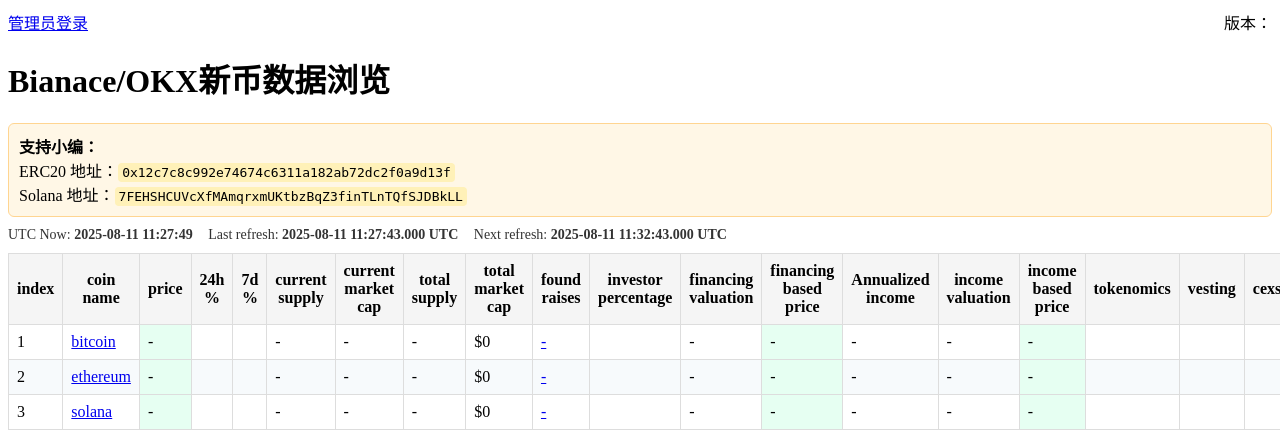
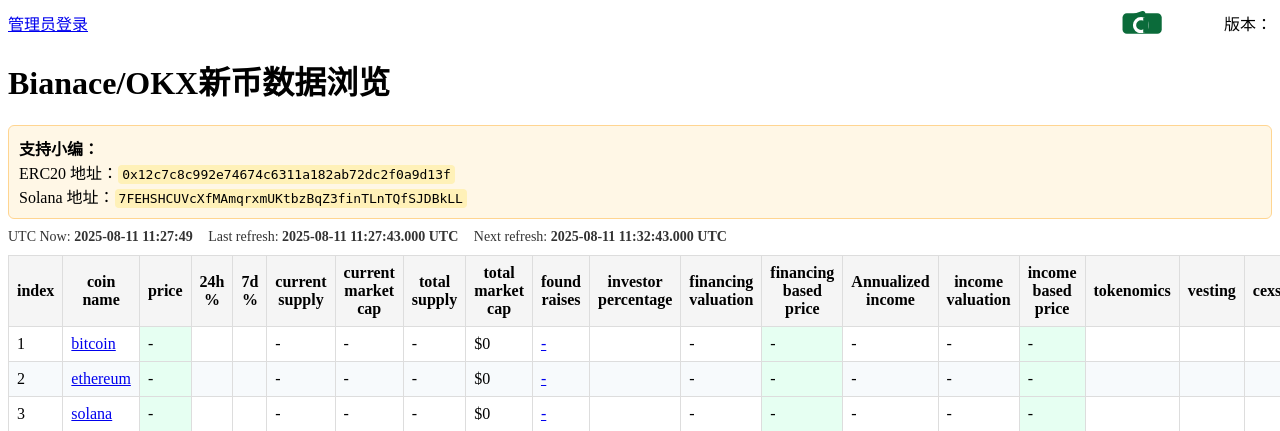
Before and after one commit to BenjaminZH1777/crypto-prices-dashboard, a Flask app: page / in a window 1280 px wide; the page is wider, and only the part inside the window is pictured. Shown: the top 431 px of that part. Run offline with Flask 3, Linux system fonts and the light colour scheme; data comes from the database, SQL or seed files in the repository; data that the repository does not hold is empty.

Commit message:
ui: add site logo and favicon; show logo before version on homepage; bump VERSION to 1.2.20250811.002

```diff
--- a/templates/index.html
+++ b/templates/index.html
@@ -17,7 +17,11 @@
         .donation { background:#fff7e6; border:1px solid #ffd591; padding:10px; border-radius:6px; margin: 10px 0; }
         .donation code { background:#fff1b8; padding:2px 4px; border-radius:4px; }
         .nav a { margin-right: 12px; }
+        .branding { display:flex; align-items:center; gap:10px; }
+        .branding .logo { height:26px; width:auto; display:inline-block; }
     </style>
+    <link rel="icon" type="image/svg+xml" href="/static/favicon.svg?v={{ APP_VERSION }}">
+    <link rel="apple-touch-icon" href="/static/favicon.svg?v={{ APP_VERSION }}">
     </head>
 <body>
     <div class="topbar">
@@ -29,7 +33,10 @@
             <a href="/login">管理员登录</a>
             {% endif %}
         </div>
-        <div>版本：<strong>{{ APP_VERSION }}</strong></div>
+        <div class="branding">
+            <img class="logo" src="/static/logo.svg?v={{ APP_VERSION }}" alt="site logo">
+            <span>版本：<strong>{{ APP_VERSION }}</strong></span>
+        </div>
     </div>
 
     <h1>Bianace/OKX新币数据浏览</h1>
```
Also changed, not shown: README.md, static/favicon.svg (added), static/logo.svg (added), 1 other file.
